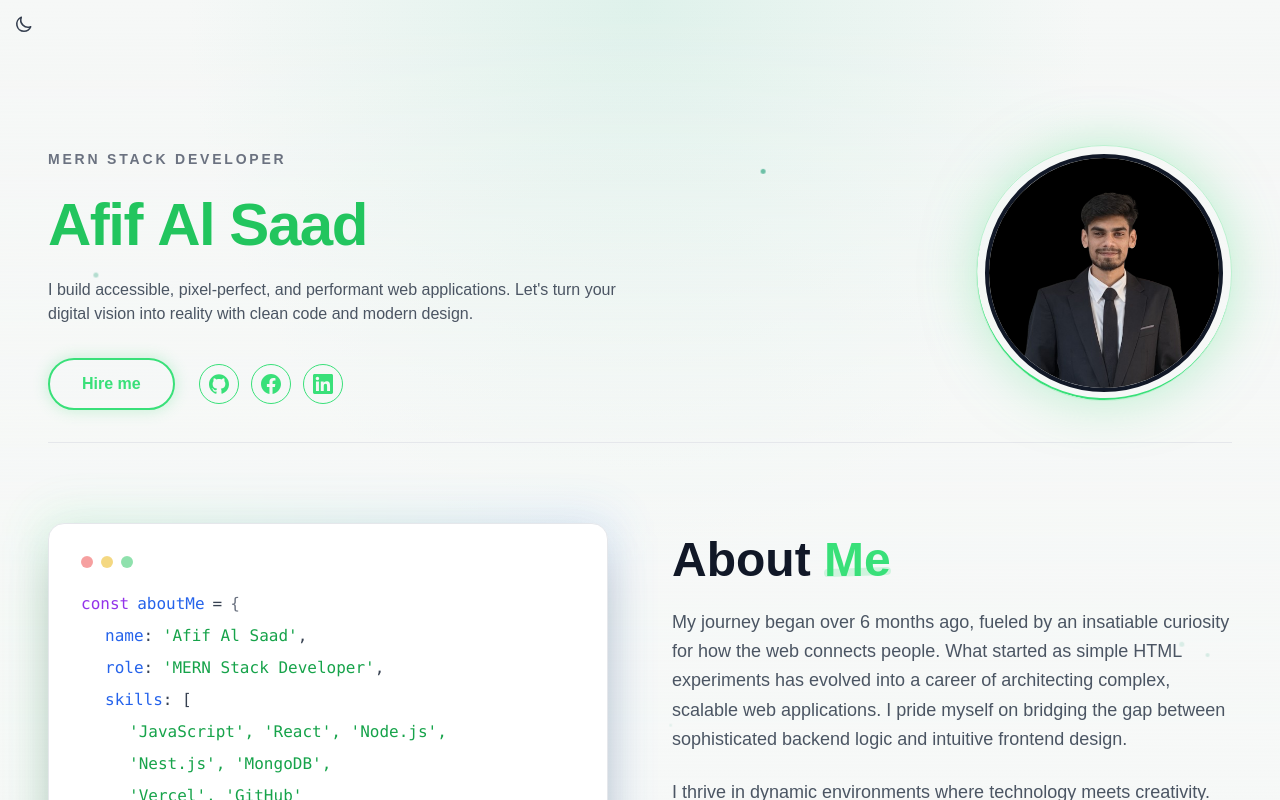
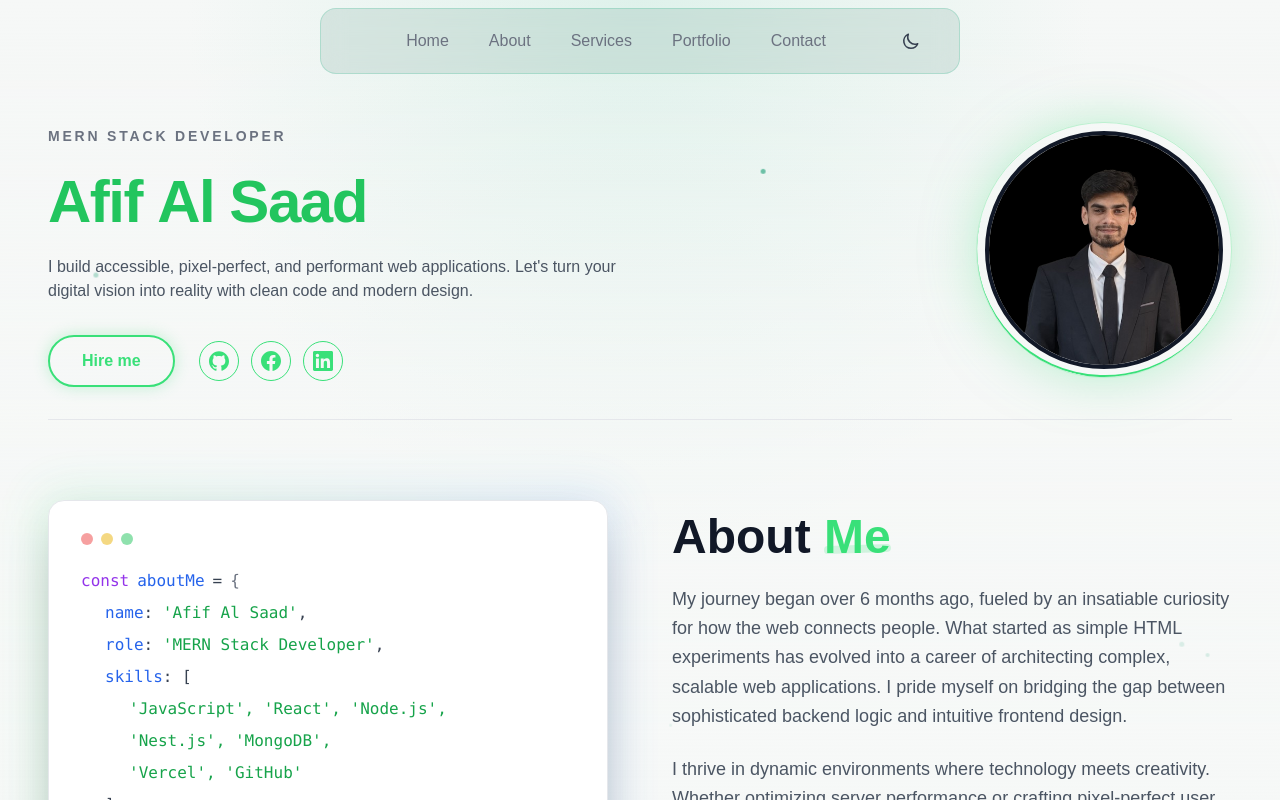
Before and after one commit to Afifalsaad/My-Portfolio, a React (Vite) app: page / in a window 1280 px wide. Shown: the top 800 px of the page. Built offline with nearby package versions, Linux system fonts and the light colour scheme; a web font is replaced by a local one.

Commit message:
modified navbar

```diff
--- /dev/null
+++ b/components/wensity/blocks/navbar-with-frosted-glass.tsx
@@ -0,0 +1,2 @@
+export * from "@/components/wensity/blocks/navbar-with-frosted-glass";
+export { default } from "@/components/wensity/blocks/navbar-with-frosted-glass";
--- a/src/App.jsx
+++ b/src/App.jsx
@@ -81,10 +81,9 @@ function AppContent() {
               animate={{ opacity: 1 }}
               transition={{ duration: 0.4 }}>
               <div className="fixed inset-0 z-0 pointer-events-none bg-gradient-to-b from-transparent to-background-light dark:to-background-dark/80"></div>
-              {/* <Navbar /> */}
-              <AnimatedThemeToggler />
-              <main className="relative z-10 container mx-auto px-6 lg:px-12 flex flex-col justify-center min-h-[calc(100vh-4rem)] pt-16 sm:pt-16 md:pt-20 ">
-                {/* Hero — page load এ animate, scroll trigger নেই */}
+              <Navbar></Navbar>
+              {/* <AnimatedThemeToggler /> */}
+              <main className="relative z-10 mt-8 container mx-auto px-6 lg:px-12 flex flex-col justify-center min-h-[calc(100vh-4rem)] pt-16 sm:pt-16 md:pt-20 ">
                 <motion.div
                   initial={{ opacity: 0, y: 24 }}
                   animate={{ opacity: 1, y: 0 }}
--- a/src/components/Navbar.jsx
+++ b/src/components/Navbar.jsx
@@ -1,28 +1,35 @@
-import React, { useState, useEffect } from 'react';
-import { Link, useLocation, useNavigate } from 'react-router-dom';
-import { AnimatedThemeToggler } from './AnimatedThemeToggler';
+import React, { useState, useEffect } from "react";
+import { Link, useLocation, useNavigate } from "react-router-dom";
+import { AnimatedThemeToggler } from "./AnimatedThemeToggler";
 
 const Navbar = () => {
   const [isMenuOpen, setIsMenuOpen] = useState(false);
   const [scrolled, setScrolled] = useState(false);
+  const [isVisible, setIsVisible] = useState(true);
+  const [lastScrollY, setLastScrollY] = useState(0);
+
   const location = useLocation();
   const navigate = useNavigate();
 
   const scrollToSection = (id) => {
-    if (location.pathname === '/') {
+    if (location.pathname === "/") {
       // If we're on the home page, scroll to the section
-      const element = document.getElementById(id);
-      if (element) {
-        element.scrollIntoView({ behavior: 'smooth' });
+      if (id === "top") {
+        window.scrollTo({ top: 0, behavior: "smooth" });
+      } else {
+        const element = document.getElementById(id);
+        if (element) {
+          element.scrollIntoView({ behavior: "smooth" });
+        }
       }
     } else {
       // If we're on a different page, navigate to home first, then scroll
-      navigate('/');
+      navigate("/");
       // Wait for the page to load, then scroll to the section
       setTimeout(() => {
         const element = document.getElementById(id);
         if (element) {
-          element.scrollIntoView({ behavior: 'smooth' });
+          element.scrollIntoView({ behavior: "smooth" });
         }
       }, 100);
     }
@@ -30,49 +37,79 @@ const Navbar = () => {
 
   useEffect(() => {
     const handleScroll = () => {
-      if (window.scrollY > 20) {
+      const currentScrollY = window.scrollY;
+
+      // Check if scrolled past 20px for styling
+      if (currentScrollY > 20) {
         setScrolled(true);
       } else {
         setScrolled(false);
       }
+
+      // Hide / Show on Scroll Logic
+      if (currentScrollY > 400) {
+        if (currentScrollY > lastScrollY) {
+          setIsVisible(false); // Scrolling down -> Hide navbar
+        } else {
+          setIsVisible(true); // Scrolling up -> Show navbar
+        }
+      } else {
+        setIsVisible(true);
+      }
+
+      setLastScrollY(currentScrollY);
     };
 
-    window.addEventListener('scroll', handleScroll);
-    return () => window.removeEventListener('scroll', handleScroll);
-  }, []);
+    window.addEventListener("scroll", handleScroll);
+    return () => window.removeEventListener("scroll", handleScroll);
+  }, [lastScrollY]);
 
   return (
     <>
-      <nav className={`fixed top-0 left-0 right-0 z-50 w-full px-6 py-4 md:px-12 flex justify-between items-center transition-all duration-300 ${scrolled
-          ? 'bg-background-light/95 dark:bg-background-dark/95'
-          : 'bg-transparent'
+      <nav
+        className={`fixed top-2 left-0 right-0 z-50 w-full md:w-[50%] mx-auto px-6 py-2 flex justify-between items-center transition-all duration-500 ease-in-out rounded-2xl ${
+          isVisible
+            ? "translate-y-0 opacity-100"
+            : "-translate-y-24 opacity-0 pointer-events-none"
+        } ${
+          scrolled
+            ? "bg-emerald-950/10 dark:bg-emerald-950/30 backdrop-blur-xl border border-emerald-500/30 shadow-[0_0_25px_rgba(16,185,129,0.3)] dark:shadow-[0_0_20px_rgba(16,185,129,0.4)]"
+            : "bg-emerald-900/10 backdrop-blur-md border border-emerald-500/20 "
         }`}>
         <button
-          className=" h-12 flex items-center justify-center text-gray-600 dark:text-gray-300 hover:text-primary dark:hover:text-primary transition-colors"
-          onClick={() => setIsMenuOpen(!isMenuOpen)}
-        >
-          {isMenuOpen ? <span className="material-symbols-outlined">close</span> : <span className="material-symbols-outlined">menu</span>}
+          className="md:hidden items-center justify-center text-gray-600 dark:text-gray-300 hover:text-primary dark:hover:text-primary transition-colors"
+          onClick={() => setIsMenuOpen(!isMenuOpen)}>
+          {isMenuOpen ? (
+            <span className="material-symbols-outlined">close</span>
+          ) : (
+            <span className="material-symbols-outlined">menu</span>
+          )}
         </button>
 
-        <div className="hidden md:flex items-center space-x-8">
-          <Link to="/" className="px-4 py-3 text-gray-600 dark:text-gray-300 hover:text-primary dark:hover:text-primary transition-colors rounded-lg">Home</Link>
-          <Link to="/about" className="px-4 py-3 text-gray-600 dark:text-gray-300 hover:text-primary dark:hover:text-primary transition-colors rounded-lg">About</Link>
+        <div className="hidden w-full mx-auto md:flex items-center justify-center space-x-10">
           <button
-            onClick={() => scrollToSection('about')}
-            className="px-4 py-3 text-gray-600 dark:text-gray-300 hover:text-primary dark:hover:text-primary transition-colors rounded-lg"
-          >
+            onClick={() => scrollToSection("top")}
+            className="relative py-1 text-gray-500 dark:text-emerald-200 hover:text-emerald-500 dark:hover:text-emerald-400 transition-colors duration-300 after:content-[''] after:absolute after:bottom-0 after:right-0 after:h-[2px] after:w-0 after:bg-emerald-500 after:transition-all after:duration-300 hover:after:w-full hover:after:left-0 hover:after:right-auto">
+            Home
+          </button>
+          <Link
+            to="/about"
+            className="relative py-1 text-gray-500 dark:text-emerald-200 hover:text-emerald-500 dark:hover:text-emerald-400 transition-colors duration-300 after:content-[''] after:absolute after:bottom-0 after:left-0 after:h-[2px] after:w-0 after:bg-emerald-500 after:transition-all after:duration-300 hover:after:w-full hover:after:left-0 hover:after:right-auto">
+            About
+          </Link>
+          <button
+            onClick={() => scrollToSection("about")}
+            className="relative py-1 text-gray-500 dark:text-emerald-200 hover:text-emerald-500 dark:hover:text-emerald-400 transition-colors duration-300 after:content-[''] after:absolute after:bottom-0 after:left-0 after:h-[2px] after:w-0 after:bg-emerald-500 after:transition-all after:duration-300 hover:after:w-full hover:after:left-0 hover:after:right-auto">
             Services
           </button>
           <button
-            onClick={() => scrollToSection('portfolio')}
-            className="px-4 py-3 text-gray-600 dark:text-gray-300 hover:text-primary dark:hover:text-primary transition-colors rounded-lg"
-          >
+            onClick={() => scrollToSection("portfolio")}
+            className="relative py-1 text-gray-500 dark:text-emerald-200 hover:text-emerald-500 dark:hover:text-emerald-400 transition-colors duration-300 after:content-[''] after:absolute after:bottom-0 after:left-0 after:h-[2px] after:w-0 after:bg-emerald-500 after:transition-all after:duration-300 hover:after:w-full hover:after:left-0 hover:after:right-auto">
             Portfolio
           </button>
           <button
-            onClick={() => scrollToSection('contact')}
-            className="px-4 py-3 text-gray-600 dark:text-gray-300 hover:text-primary dark:hover:text-primary transition-colors rounded-lg"
-          >
+            onClick={() => scrollToSection("contact")}
+            className="relative py-1 text-gray-500 dark:text-emerald-200 hover:text-emerald-500 dark:hover:text-emerald-400 transition-colors duration-300 after:content-[''] after:absolute after:bottom-0 after:left-0 after:h-[2px] after:w-0 after:bg-emerald-500 after:transition-all after:duration-300 hover:after:w-full hover:after:left-0 hover:after:right-auto">
             Contact
           </button>
         </div>
@@ -81,37 +118,51 @@ const Navbar = () => {
           <AnimatedThemeToggler />
         </div>
       </nav>
+
       {/* Mobile Menu */}
       {isMenuOpen && (
-        <div className="fixed top-16 left-6 w-2/5 max-w-[200px] z-40 bg-background-light/95 dark:bg-background-dark/95 border border-gray-200 dark:border-gray-800 rounded-xl shadow-lg py-4 transition-all duration-300">
-          <div className="flex flex-col space-y-2 px-4">
-            <Link to="/" className="px-4 py-3 text-gray-600 dark:text-gray-300 hover:text-primary dark:hover:text-primary transition-colors rounded-lg" onClick={() => setIsMenuOpen(false)}>Home</Link>
-            <Link to="/about" className="px-4 py-3 text-gray-600 dark:text-gray-300 hover:text-primary dark:hover:text-primary transition-colors rounded-lg" onClick={() => setIsMenuOpen(false)}>About</Link>
+        <div className="fixed top-20 left-6 w-56 z-40 bg-background-light/90 dark:bg-background-dark/90 backdrop-blur-md border border-gray-200/80 dark:border-gray-800/80 rounded-2xl shadow-2xl p-2 transition-all duration-300 animate-in fade-in zoom-in-95">
+          <div className="flex flex-col space-y-1">
+            <button
+              className="w-full text-left px-4 py-2.5 text-sm font-medium text-gray-700 dark:text-gray-200 hover:text-primary dark:hover:text-primary hover:bg-gray-100/80 dark:hover:bg-gray-800/60 rounded-xl transition-all duration-200"
+              onClick={() => {
+                scrollToSection("top");
+                setIsMenuOpen(false);
+              }}>
+              Home
+            </button>
+
+            <Link
+              to="/about"
+              className="w-full text-left px-4 py-2.5 text-sm font-medium text-gray-700 dark:text-gray-200 hover:text-primary dark:hover:text-primary hover:bg-gray-100/80 dark:hover:bg-gray-800/60 rounded-xl transition-all duration-200"
+              onClick={() => setIsMenuOpen(false)}>
+              About
+            </Link>
+
             <button
               onClick={() => {
-                scrollToSection('about');
+                scrollToSection("about");
                 setIsMenuOpen(false);
               }}
-              className="px-4 py-3 text-gray-600 dark:text-gray-300 hover:text-primary dark:hover:text-primary transition-colors rounded-lg"
-            >
+              className="w-full text-left px-4 py-2.5 text-sm font-medium text-gray-700 dark:text-gray-200 hover:text-primary dark:hover:text-primary hover:bg-gray-100/80 dark:hover:bg-gray-800/60 rounded-xl transition-all duration-200">
               Services
             </button>
+
             <button
               onClick={() => {
-                scrollToSection('portfolio');
+                scrollToSection("portfolio");
                 setIsMenuOpen(false);
               }}
-              className="px-4 py-3 text-gray-600 dark:text-gray-300 hover:text-primary dark:hover:text-primary transition-colors rounded-lg "
-            >
+              className="w-full text-left px-4 py-2.5 text-sm font-medium text-gray-700 dark:text-gray-200 hover:text-primary dark:hover:text-primary hover:bg-gray-100/80 dark:hover:bg-gray-800/60 rounded-xl transition-all duration-200">
               Portfolio
             </button>
+
             <button
               onClick={() => {
-                scrollToSection('contact');
+                scrollToSection("contact");
                 setIsMenuOpen(false);
               }}
-              className="px-4 py-3 text-gray-600 dark:text-gray-300 hover:text-primary dark:hover:text-primary transition-colors rounded-lg"
-            >
+              className="w-full text-left px-4 py-2.5 text-sm font-medium text-gray-700 dark:text-gray-200 hover:text-primary dark:hover:text-primary hover:bg-gray-100/80 dark:hover:bg-gray-800/60 rounded-xl transition-all duration-200">
               Contact
             </button>
           </div>
```
Also changed, not shown: 15 other files (tests, documents, lock files or other folders).
